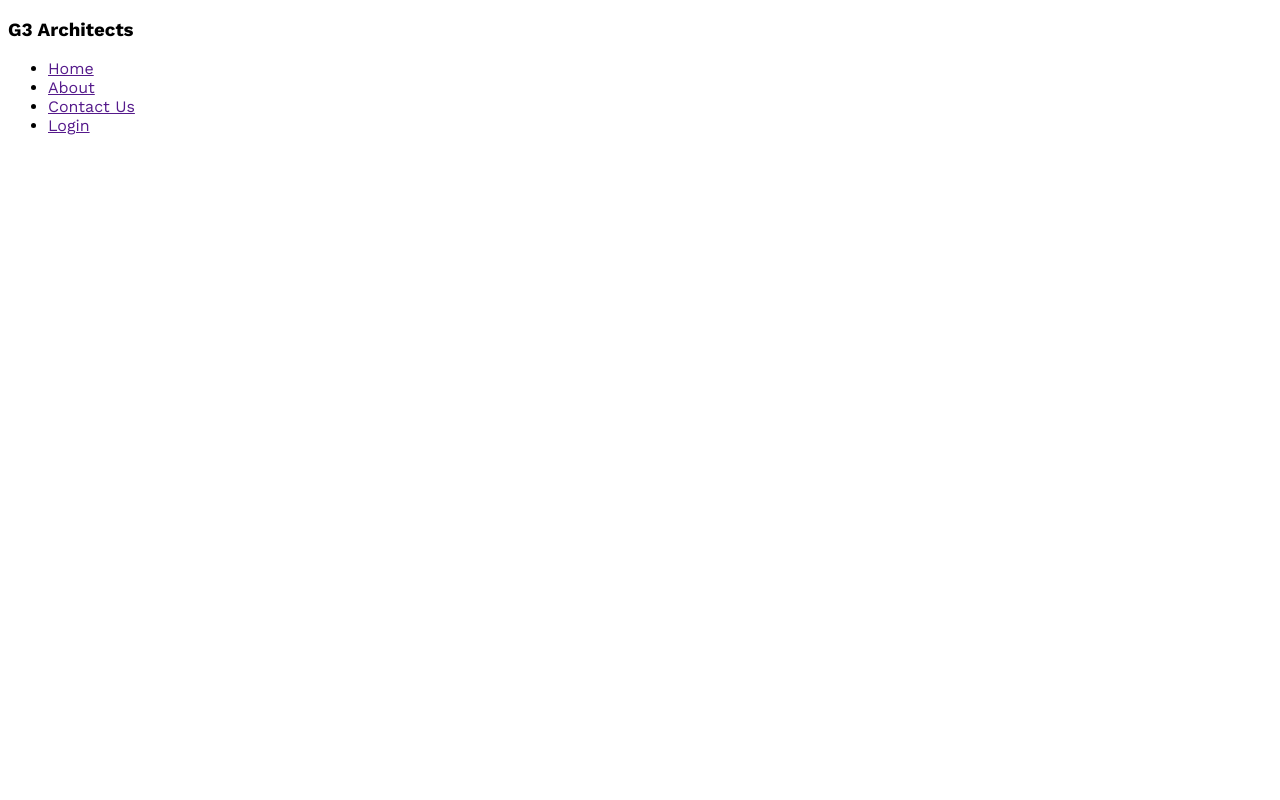
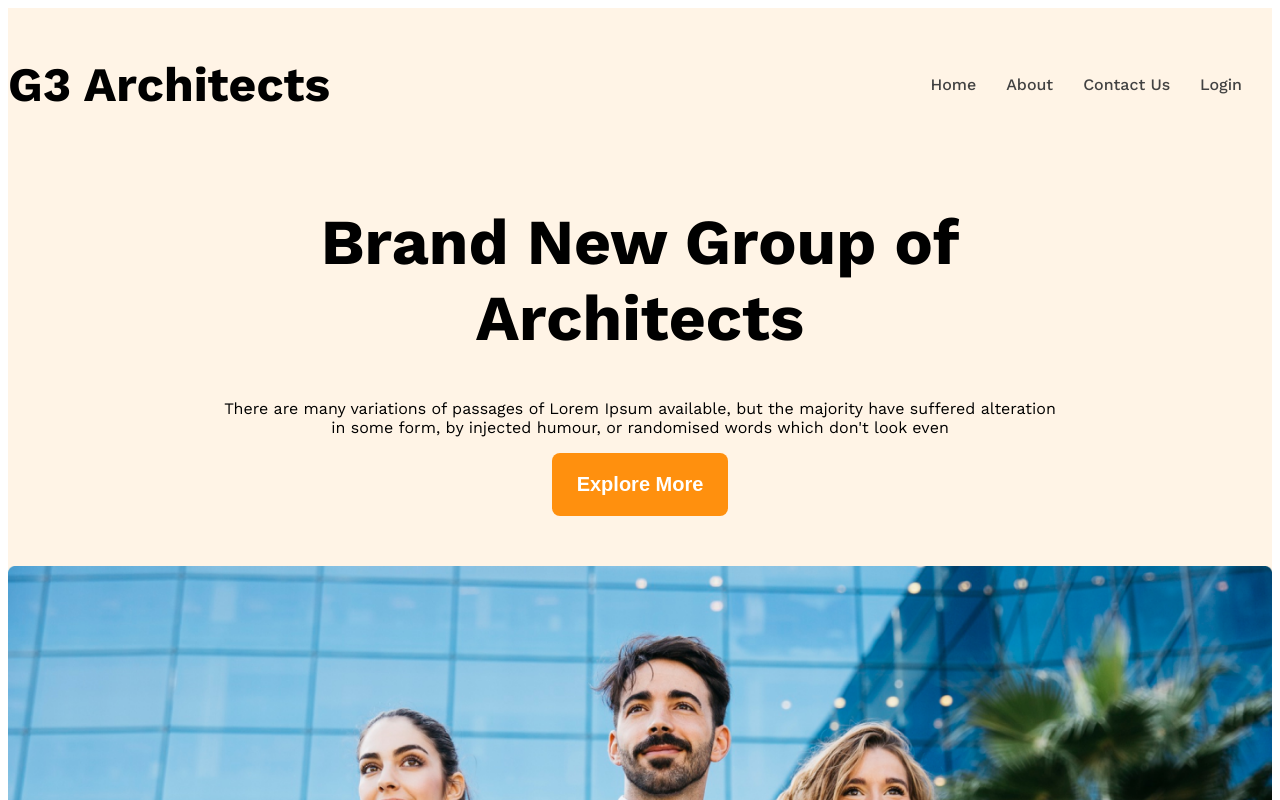
Before and after one commit to Abdul-Kader-Rimon/g3-architects, a plain HTML site: page index.html in a window 1280 px wide. Shown: the top 800 px of the page. Drawn offline with nearby package versions, Linux system fonts and the light colour scheme.

Commit message:
header-section

```diff
--- a/architect.css
+++ b/architect.css
@@ -6,3 +6,99 @@
     font-weight: 400;
     font-style: normal;
 }
+
+/* shared style */
+.display-flex{
+    display: flex;
+}
+
+/* dark-02 */
+
+.text-gray{
+    color: #424242;
+}
+/* dark-03 */
+
+.text-light-gray{
+    color: #727272;
+}
+
+.bg-light{
+    background-color: rgba(255, 144, 14, 0.1);
+}
+
+.btn-primary{
+    color: #FFFFFF;
+    background-color: #FF900E;
+    padding: 20px 25px;
+    border: none;
+    border-radius: 8px;
+    font-weight: 600 ;
+    font-size: 1.25rem;
+
+}
+
+/* header style */
+
+
+
+/* navbar related style */
+.navbar{
+    justify-content: space-between;
+    align-items: center;
+
+}
+
+.nav-items{
+    list-style: none;
+    margin-right: 30px;
+
+}
+.brand{
+    font-weight: 700;
+    font-size: 3rem;
+}
+.nav-link{
+    text-decoration: none;
+    font-weight: 500;
+}
+
+.navbar , .banner{
+    /* max-width: 100%; */
+    max-width: 1440px;
+    margin: 0 auto;
+
+}
+
+
+/* banner related section */
+.banner-content{
+    max-width: 850px;
+    margin: 0 auto;
+    text-align: center;
+    margin-bottom: 50px ;
+}
+
+.banner-title{
+    font-weight: 700;
+    font-size: 4rem;
+}
+.banner-description{
+
+}
+
+.banner-image{
+    width: 100%;
+}
+
+
+
+/* responsive media query */
+
+@media screen and (max-width : 576px) {
+
+    .navbar , .nav-links{
+        flex-direction: column;
+    }
+
+}
--- a/index.html
+++ b/index.html
@@ -7,17 +7,30 @@
     <link rel="stylesheet" href="architect.css">
 </head>
 <body class="work-sans-font">
-    <header>
-        <nav class="navbar">
+    <header class="bg-light">
+        <!-- navbar section -->
+        <nav class="navbar display-flex">
             <h3 class="brand">G3 Architects</h3>
             <!-- ul.nav-links>li.nav-items*4>a.navlink -->
-        <ul class="nav-links">
-            <li class="nav-items"><a href="" class="navlink">Home</a></li>
-            <li class="nav-items"><a href="" class="navlink">About</a></li>
-            <li class="nav-items"><a href="" class="navlink">Contact Us</a></li>
-            <li class="nav-items"><a href="" class="navlink">Login</a></li>
+        <ul class="nav-links display-flex">
+            <li class="nav-items"><a href="" class="nav-link text-gray">Home</a></li>
+            <li class="nav-items"><a href="" class="nav-link text-gray">About</a></li>
+            <li class="nav-items"><a href="" class="nav-link text-gray">Contact Us</a></li>
+            <li class="nav-items"><a href="" class="nav-link text-gray">Login</a></li>
         </ul>
         </nav>
+
+        <!-- banner section -->
+        <div class="banner">
+            <div class="banner-content">
+                <h1 class="banner-title">Brand New Group of Architects</h1>
+                <p class="banner-description">There are many variations of passages of Lorem Ipsum available, but the majority have suffered alteration in some form,
+                by injected humour, or randomised words which don't look even</p>
+                <button class="btn-primary">Explore More</button>
+            </div>
+            <img class="banner-image" src="images/banner.png" alt="">
+
+        </div>
     </header>
 
     <main>
```
